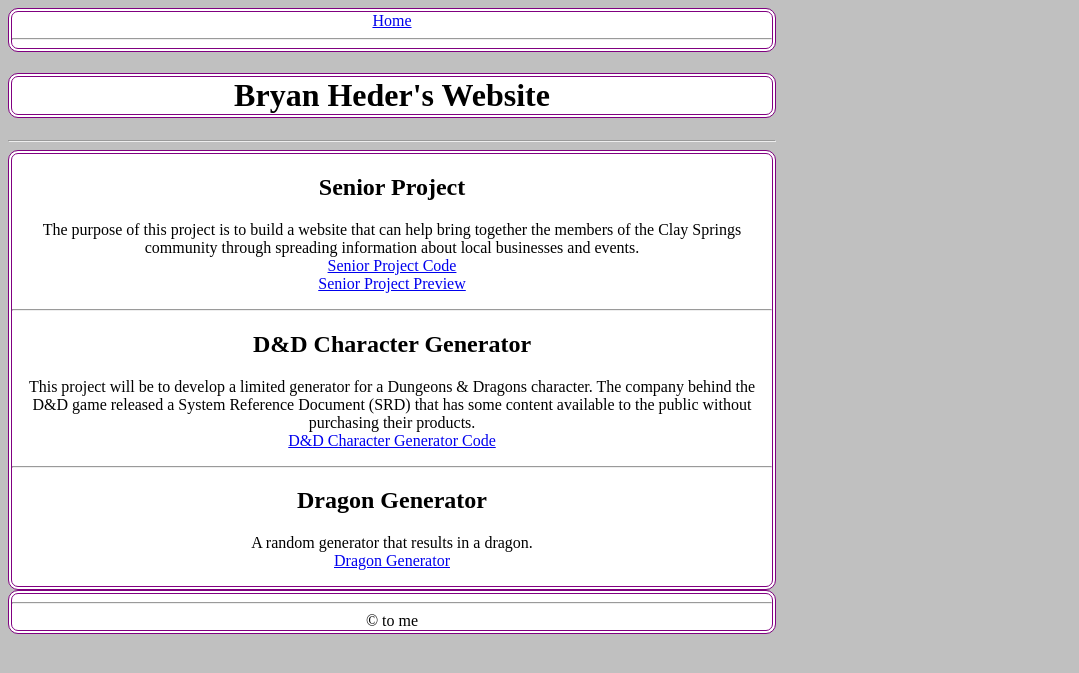
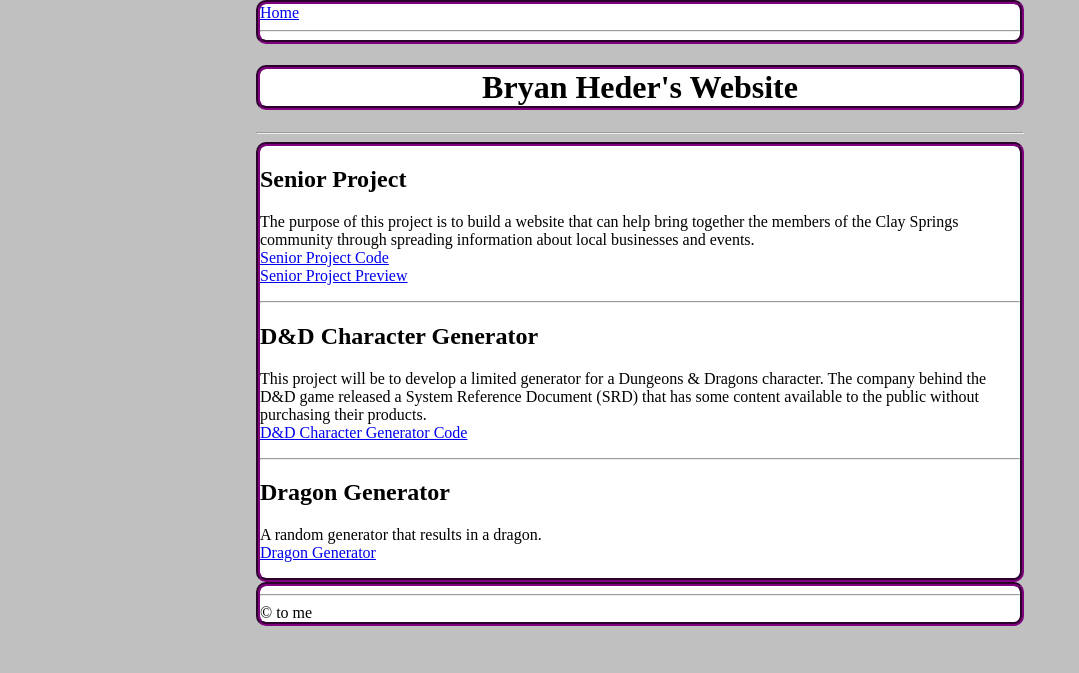
Before and after one commit to BEHeder/BEHeder.github.io, a Jekyll site: the page built from index.md, in a window 1280 px wide. Shown: the top 673 px of the page, without its empty margins (0-1079 px from the left). Built offline with Jekyll 4.4.1, drawn with Linux system fonts in a browser that asks for light colours.

Commit message:
Update style.css

```diff
--- a/css/style.css
+++ b/css/style.css
@@ -1,29 +1,30 @@
 body {
   background-color: silver;
+  margin: auto;
   width: 60%;
-  text-align: center;
 }
 
 nav {
   background-color: white;
-  border: 4px double purple;
+  border: 4px groove purple;
   border-radius: 10px;
 }
 
 h1 {
   background-color: white;
-  border: 4px double purple;
+  border: 4px groove purple;
   border-radius: 10px;
+  text-align: center;
 }
 
 section {
   background-color: white;
-  border: 4px double purple;
+  border: 4px groove purple;
   border-radius: 10px;
 }
 
 footer {
   background-color: white;
-  border: 4px double purple;
+  border: 4px groove purple;
   border-radius: 10px;
 }
```
